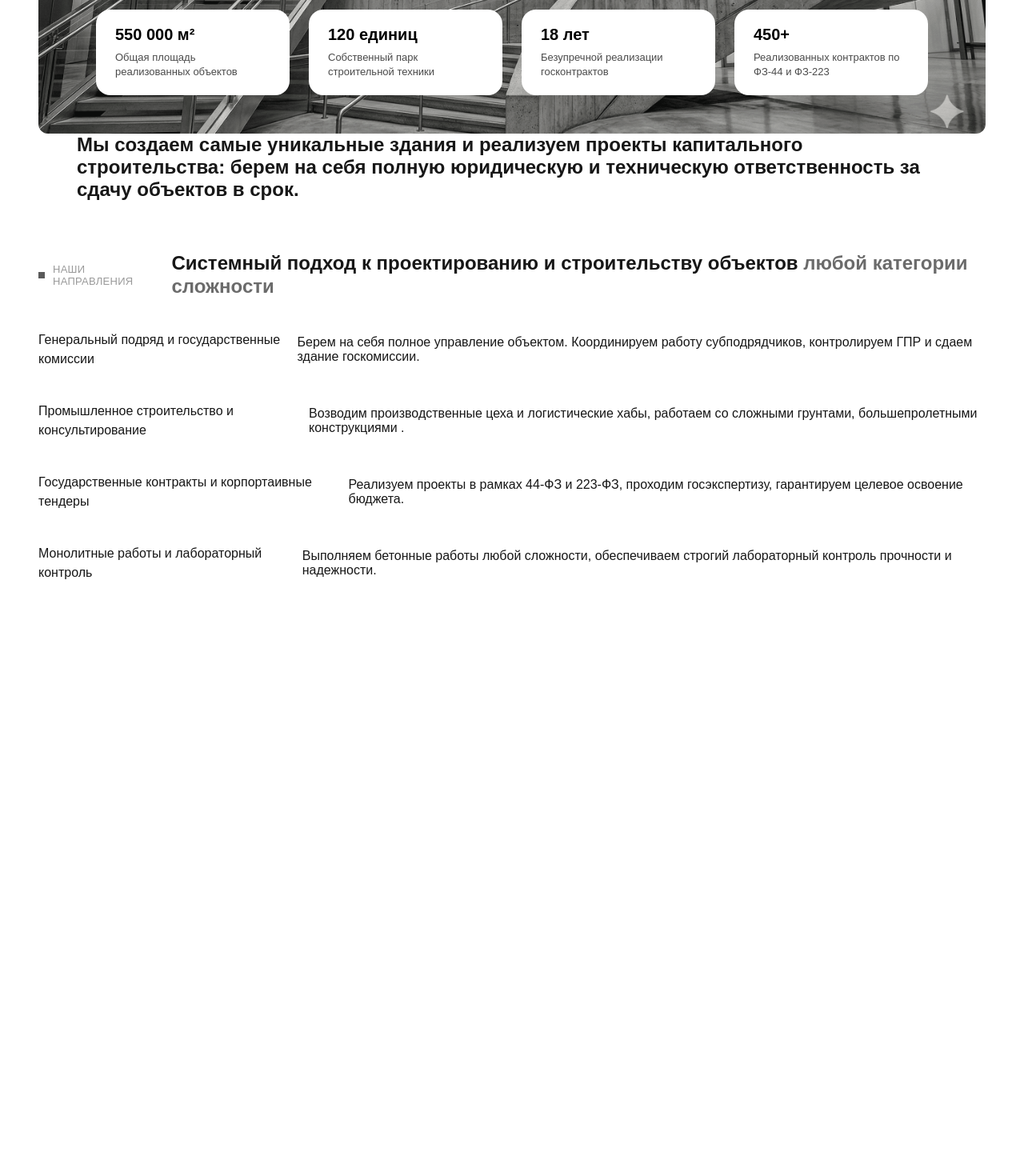
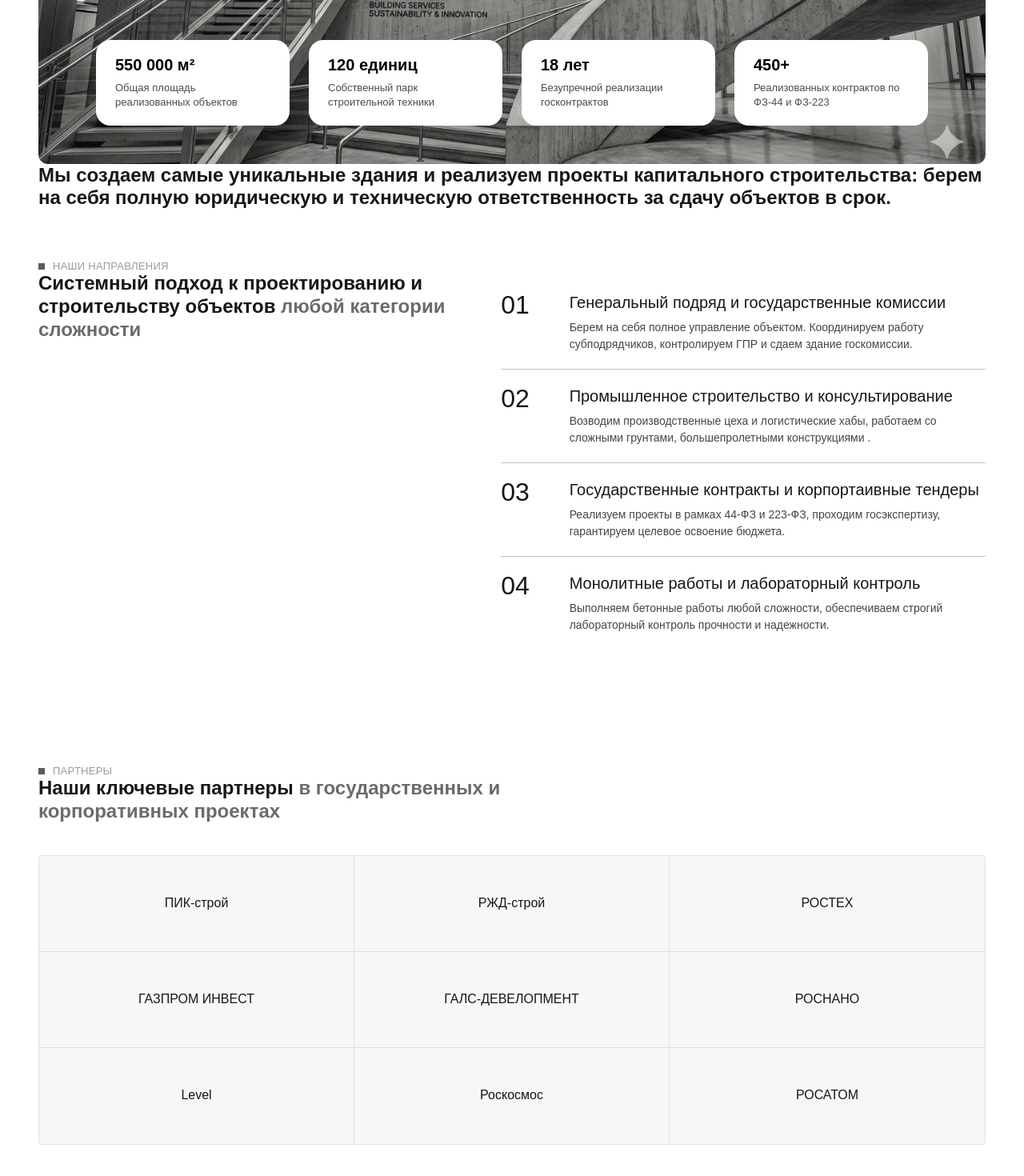
Before and after one commit to andrey-zinoviev-dev/etalon-tender, a Next.js app: page / in a window 1280 px wide. Shown: the part 616-2086 px from the top of the page at 80% size. Before the commit the page ends 1516 px from the top, so only its background shows below. Built offline with nearby package versions, Linux system fonts and the light colour scheme.

Commit message:
refactored hero, added services and partners

```diff
--- a/src/app/page.tsx
+++ b/src/app/page.tsx
@@ -3,58 +3,23 @@
 import styles from "./page.module.css";
 import { Container } from "@/components/Container/Container";
 import { ServicesSection } from "@/components/ServicesSection";
+import Partners from "@/components/Partners";
+import Hero from "@/components/Hero";
 
 export default function Home() {
   return (
     <div className={styles.page}>
       {/* <Header /> */}
       <main className={styles.main}>
-        <section className={styles.hero}>
-          <Container className={styles.heroContainer}>
-            <div>
-              <h1 className={styles.heroTitle}>Эталон</h1>
-              <div className={styles.stats}>
-                <div className={styles.statCard}>
-                  <div className={styles.statValue}>550 000 м²</div>
-                  <div className={styles.statLabel}>
-                    Общая площадь реализованных объектов
-                  </div>
-                </div>
-
-                <div className={styles.statCard}>
-                  <div className={styles.statValue}>120 единиц</div>
-                  <div className={styles.statLabel}>
-                    Собственный парк строительной техники
-                  </div>
-                </div>
-
-                <div className={styles.statCard}>
-                  <div className={styles.statValue}>18 лет</div>
-                  <div className={styles.statLabel}>
-                    Безупречной реализации госконтрактов
-                  </div>
-                </div>
-
-                <div className={styles.statCard}>
-                  <div className={styles.statValue}>450+</div>
-                  <div className={styles.statLabel}>
-                    Реализованных контрактов по ФЗ-44 и ФЗ-223
-                  </div>
-                </div>
-              </div>
-              <div>
-                <Container>
-                  <h2>Мы создаем самые уникальные здания и реализуем проекты капитального строительства: берем на себя полную юридическую и техническую ответственность за сдачу объектов в срок.</h2>
-                </Container>
-              </div>
-              {/* <div style={{ height: '200svh' }}></div> */}
-            </div>
-
-
+        <Hero />
+        <section>
+          <Container>
+            <h2>Мы создаем самые уникальные здания и реализуем проекты капитального строительства: берем на себя полную юридическую и техническую ответственность за сдачу объектов в срок.</h2>
           </Container>
         </section>
 
         <ServicesSection />
+        <Partners />
       </main>
     </div>
   );
--- /dev/null
+++ b/src/components/Hero/Hero.module.css
@@ -0,0 +1,86 @@
+ .heroContainer {
+  display: flex;
+  justify-content: center;
+}
+
+.hero {
+  width: 100%;
+}
+
+.heroTitle {
+  font-size: 36px;
+  font-weight: 700;
+  margin-bottom: 24px;
+  color: #000000;
+}
+
+.heroImage {
+  object-fit: cover;
+}
+
+.stats {
+  position: relative;
+  display: flex;
+  align-items: flex-end;
+  min-height: 620px;
+  padding: 0 72px 48px;
+  gap: 24px;
+  background-image: url("/etalon-hero.png");
+  background-size: cover;
+  background-position: center;
+  background-repeat: no-repeat;
+  border-radius: 12px;
+  overflow: hidden;
+}
+
+.statCard {
+  flex: 1;
+  background-color: #ffffff;
+  border-radius: 18px;
+  padding: 20px 24px;
+}
+
+.statValue {
+  font-size: 20px;
+  font-weight: 600;
+  margin-bottom: 8px;
+  color: #000000;
+}
+
+.statLabel {
+  font-size: 13px;
+  line-height: 1.4;
+  color: #4a4a4a;
+}
+
+@media (max-width: 1024px) {
+  .stats {
+    padding-inline: 40px;
+    gap: 16px;
+  }
+
+  .statValue {
+    font-size: 18px;
+  }
+
+  .statLabel {
+    font-size: 12px;
+  }
+}
+
+@media (max-width: 768px) {
+  .heroImageWrapper {
+    border-radius: 24px;
+  }
+
+  .stats {
+    flex-direction: column;
+    padding-inline: 24px;
+  }
+}
+
+@media (max-width: 480px) {
+  .stats {
+    padding-inline: 16px;
+  }
+}
--- /dev/null
+++ b/src/components/Hero/Hero.tsx
@@ -0,0 +1,43 @@
+import { Container } from "@/components/Container/Container";
+import styles from "./Hero.module.css";
+
+export function Hero() {
+  return (
+    <section className={styles.hero}>
+      <Container className={styles.heroContainer}>
+        <div>
+          <h1 className={styles.heroTitle}>Эталон</h1>
+          <div className={styles.stats}>
+            <div className={styles.statCard}>
+              <div className={styles.statValue}>550 000 м²</div>
+              <div className={styles.statLabel}>
+                Общая площадь реализованных объектов
+              </div>
+            </div>
+
+            <div className={styles.statCard}>
+              <div className={styles.statValue}>120 единиц</div>
+              <div className={styles.statLabel}>
+                Собственный парк строительной техники
+              </div>
+            </div>
+
+            <div className={styles.statCard}>
+              <div className={styles.statValue}>18 лет</div>
+              <div className={styles.statLabel}>
+                Безупречной реализации госконтрактов
+              </div>
+            </div>
+
+            <div className={styles.statCard}>
+              <div className={styles.statValue}>450+</div>
+              <div className={styles.statLabel}>
+                Реализованных контрактов по ФЗ-44 и ФЗ-223
+              </div>
+            </div>
+          </div>
+        </div>
+      </Container>
+    </section>
+  );
+}
--- /dev/null
+++ b/src/components/Hero/index.ts
@@ -0,0 +1,3 @@
+import { Hero } from "./Hero";
+
+export default Hero;
--- /dev/null
+++ b/src/components/Partners/Partners.module.css
@@ -0,0 +1,77 @@
+ .section {
+  padding-block: 72px;
+}
+
+.container {
+  display: flex;
+  flex-direction: column;
+  gap: 40px;
+}
+
+.header {
+  max-width: 640px;
+}
+
+.grid {
+  display: grid;
+  grid-template-columns: repeat(3, minmax(0, 1fr));
+  gap: 0;
+  border: 1px solid #e0e0e0;
+  border-radius: 4px;
+  overflow: hidden;
+}
+
+.cell {
+  background-color: #f7f7f7;
+  min-height: 120px;
+  display: flex;
+  align-items: center;
+  justify-content: center;
+  text-align: center;
+  padding-inline: 16px;
+  border-right: 1px solid #e0e0e0;
+  border-bottom: 1px solid #e0e0e0;
+  font-size: 16px;
+  font-weight: 500;
+  line-height: 1.4;
+}
+
+.cell:nth-child(3n) {
+  border-right: none;
+}
+
+.cell:nth-last-child(-n + 3) {
+  border-bottom: none;
+}
+
+@media (max-width: 768px) {
+  .grid {
+    grid-template-columns: repeat(2, minmax(0, 1fr));
+  }
+
+  .cell:nth-child(3n) {
+    border-right: 1px solid #e0e0e0;
+  }
+
+  .cell:nth-child(2n) {
+    border-right: none;
+  }
+
+  .cell:nth-last-child(-n + 2) {
+    border-bottom: none;
+  }
+}
+
+@media (max-width: 480px) {
+  .grid {
+    grid-template-columns: minmax(0, 1fr);
+  }
+
+  .cell {
+    border-right: none;
+  }
+
+  .cell:last-child {
+    border-bottom: none;
+  }
+}
--- /dev/null
+++ b/src/components/Partners/Partners.tsx
@@ -0,0 +1,39 @@
+import { Container } from "../Container";
+import { SectionDescriptor } from "../SectionDescriptor";
+import { SectionHeading } from "../SectionHeading";
+import styles from "./Partners.module.css";
+
+const PARTNERS = [
+  "ПИК-строй",
+  "РЖД-строй",
+  "РОСТЕХ",
+  "ГАЗПРОМ ИНВЕСТ",
+  "ГАЛС-ДЕВЕЛОПМЕНТ",
+  "РОСНАНО",
+  "Level",
+  "Роскосмос",
+  "РОСАТОМ",
+];
+
+export default function Partners() {
+  return (
+    <section className={styles.section}>
+      <Container className={styles.container}>
+        <div className={styles.header}>
+          <SectionDescriptor label="Партнеры" variant="dark" />
+          <SectionHeading
+            title="Наши ключевые партнеры"
+            accent="в государственных и корпоративных проектах"
+          />
+        </div>
+        <div className={styles.grid} aria-label="Партнеры компании">
+          {PARTNERS.map((partner) => (
+            <div key={partner} className={styles.cell}>
+              {partner}
+            </div>
+          ))}
+        </div>
+      </Container>
+    </section>
+  );
+}
--- /dev/null
+++ b/src/components/Partners/index.ts
@@ -0,0 +1,3 @@
+import Partners from "./Partners";
+
+export default Partners;
--- a/src/components/ServicesSection/ServicesSection.module.css
+++ b/src/components/ServicesSection/ServicesSection.module.css
@@ -5,14 +5,9 @@
 }
 
 .wrapper {
-  display: grid;
-  grid-template-columns: 1fr auto;
-  grid-template-rows: auto auto auto;
-  gap: 0 48px;
-  align-items: center;
-  max-width: 1440px;
-  margin-inline: auto;
-  padding-inline: 48px;
+  display: flex;
+  align-items: flex-start;
+  justify-content: space-between;
 }
 
 .descriptor {
@@ -37,10 +32,10 @@
 
 .serviceItem {
   display: flex;
-  align-items: center;
+  align-items: flex-start;
   width: 100%;
   padding-block: 20px;
-  border-top: 1px solid rgba(255, 255, 255, 0.2);
+  border-top: 1px solid #C1C4C4;
 }
 
 .serviceItem:first-child {
@@ -48,10 +43,30 @@
   padding-top: 0;
 }
 
-.serviceName {
-  font-size: 1rem;
+.serviceNumber {
+  font-size: 32px;
+  line-height: 1;
+  font-weight: 500;
+  margin-right: 32px;
+  min-width: 3ch;
+}
+
+.serviceContent {
+  display: flex;
+  flex-direction: column;
+  gap: 8px;
+}
+
+.serviceTitle {
+  font-size: 20px;
+  line-height: 1.3;
+  font-weight: 500;
+}
+
+.serviceDescription {
+  font-size: 14px;
   line-height: 1.5;
-  color: inherit;
+  opacity: 0.8;
 }
 
 @media (max-width: 1024px) {
@@ -70,4 +85,17 @@
     grid-template-columns: 1fr;
     padding-inline: 16px;
   }
+
+  .serviceItem {
+    padding-block: 16px;
+  }
+
+  .serviceNumber {
+    margin-right: 16px;
+    font-size: 24px;
+  }
+
+  .serviceTitle {
+    font-size: 18px;
+  }
 }
--- a/src/components/ServicesSection/ServicesSection.tsx
+++ b/src/components/ServicesSection/ServicesSection.tsx
@@ -1,6 +1,7 @@
 import { SectionDescriptor } from "@/components/SectionDescriptor";
 import { SectionHeading } from "@/components/SectionHeading";
 import styles from "./ServicesSection.module.css";
+import { Container } from "../Container";
 
 const SERVICES = [
   { label: "Генеральный подряд и государственные комиссии", description: "Берем на себя полное управление объектом. Координируем работу субподрядчиков, контролируем ГПР и сдаем здание госкомиссии." },
@@ -12,7 +13,39 @@ const SERVICES = [
 export function ServicesSection() {
   return (
     <section className={styles.section} aria-labelledby="services-heading">
-      <div className={styles.wrapper}>
+      <Container className={styles.container}>
+        <div className={styles.wrapper}>
+          <div>
+            <SectionDescriptor
+              variant="dark"
+              label="Наши направления"
+              className={styles.descriptor}
+            />
+            <SectionHeading
+              id="services-heading"
+              className={styles.headline}
+              title="Системный подход к проектированию и строительству объектов"
+              accent="любой категории сложности"
+            />
+          </div>
+          <ul className={styles.servicesList} aria-label="Перечень услуг">
+          {SERVICES.map((service, index) => (
+            <li key={index} className={styles.serviceItem}>
+              <span className={styles.serviceNumber}>
+                {String(index + 1).padStart(2, "0")}
+              </span>
+              <div className={styles.serviceContent}>
+                <span className={styles.serviceTitle}>{service.label}</span>
+                <span className={styles.serviceDescription}>
+                  {service.description}
+                </span>
+              </div>
+            </li>
+            ))}
+          </ul>
+        </div>
+      </Container>
+      {/* <div className={styles.wrapper}>
         <SectionDescriptor
           variant="dark"
           label="Наши направления"
@@ -27,12 +60,19 @@ export function ServicesSection() {
         <ul className={styles.servicesList} aria-label="Перечень услуг">
           {SERVICES.map((service, index) => (
             <li key={index} className={styles.serviceItem}>
-              <span className={styles.serviceName}>{service.label}</span>
-              <span className={styles.serviceDescription}>{service.description}</span>
+              <span className={styles.serviceNumber}>
+                {String(index + 1).padStart(2, "0")}
+              </span>
+              <div className={styles.serviceContent}>
+                <span className={styles.serviceTitle}>{service.label}</span>
+                <span className={styles.serviceDescription}>
+                  {service.description}
+                </span>
+              </div>
             </li>
           ))}
         </ul>
-      </div>
+      </div> */}
     </section>
   );
 }
```
